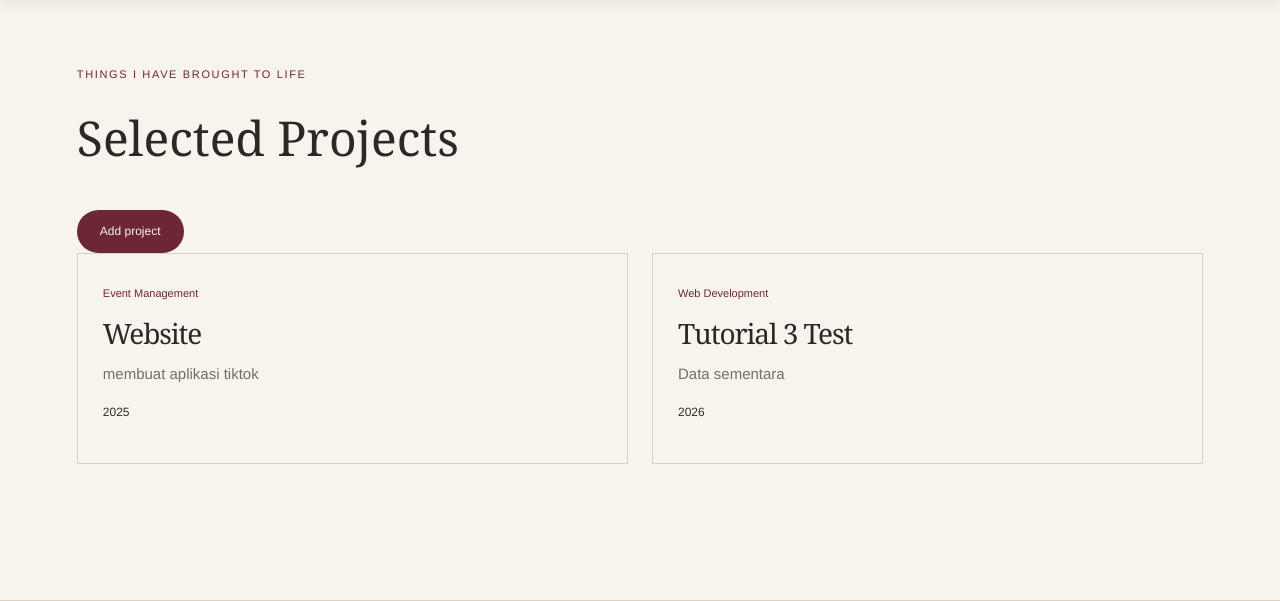
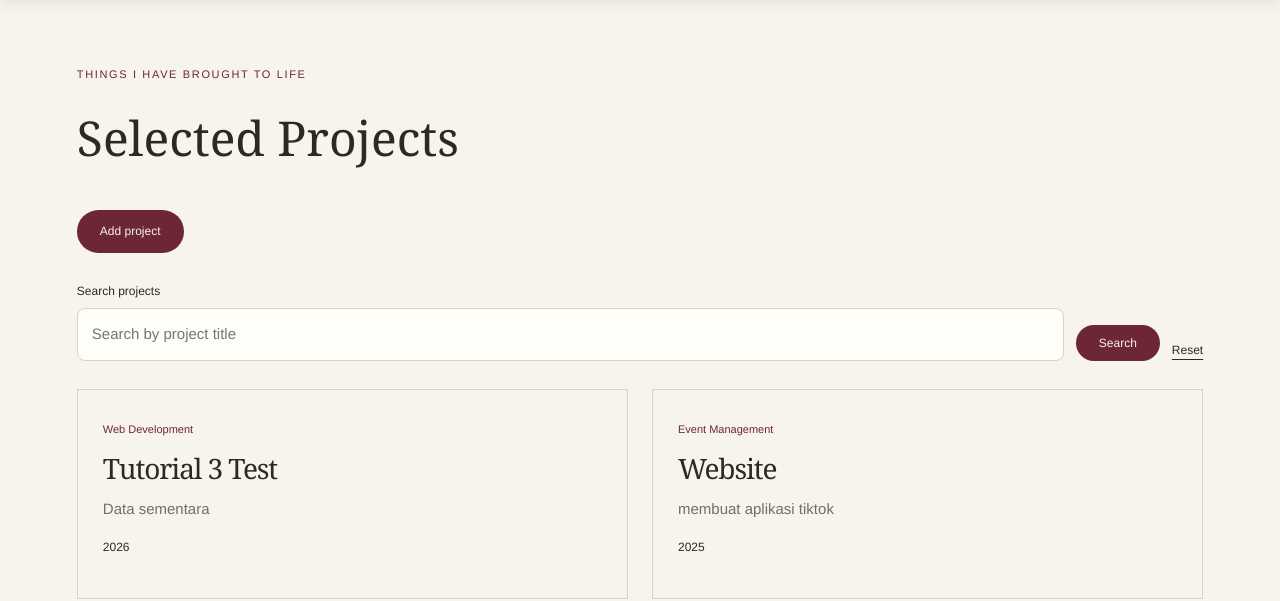
Before and after one commit to KhalishahNafisah/myportofolio, a Django app: page /projects/ in a window 1280 px wide. Shown: the part 71-672 px from the top of the page. Run offline with Django 4.2, Linux system fonts and the light colour scheme; data comes from the database, SQL or seed files in the repository.

Commit message:
Menambah JSON endpoint dan title search

```diff
--- a/main/urls.py
+++ b/main/urls.py
@@ -1,6 +1,6 @@
 from django.urls import path
 
-from main.views import show_main, show_experience, show_projects, show_about, show_life, show_contact, create_project
+from main.views import show_main, show_experience, show_projects, show_about, show_life, show_contact, create_project, get_projects_json
 
 app_name = "main"
 
@@ -12,4 +12,5 @@ urlpatterns = [
     path("experience/", show_experience, name="show_experience"),
     path("projects/", show_projects, name="show_projects"),
     path("projects/add/", create_project, name="create_project"),
+        path("api/projects/", get_projects_json, name="get_projects_json"),
 ]
--- a/main/views.py
+++ b/main/views.py
@@ -32,12 +32,26 @@ def show_experience(request):
     return render(request, "experience.html", context)
 
 def show_projects(request):
-    context = {
-        "logo": "KN",
-        "name": "Khalishah",
-        "project_list": Project.objects.all(),
-    }
-    return render(request, "projects.html", context)
+    response = get_projects_json(request)
+
+    project_list = [
+        item.object
+        for item in serializers.deserialize(
+            "json",
+            response.content.decode("utf-8"),
+        )
+    ]
+
+    return render(
+        request,
+        "projects.html",
+        {
+            "logo": "KN",
+            "name": "Khalishah",
+            "project_list": project_list,
+            "title_query": request.GET.get("title", "").strip(),
+        },
+    )
 
 def show_about(request):
     return render(request, "detail.html", {"page_title": "About me", "section_template": "includes/about.html"})
@@ -70,3 +84,15 @@ def create_project(request):
             "form": form,
         },
     )
+
+def get_projects_json(request):
+    query = request.GET.get("title", "").strip()
+    queryset = Project.objects.order_by("-year", "title")
+
+    if query:
+        queryset = queryset.filter(title__icontains=query)
+
+    return HttpResponse(
+        serializers.serialize("json", queryset),
+        content_type="application/json",
+    )
--- a/static/css/style.css
+++ b/static/css/style.css
@@ -893,3 +893,29 @@ button.button {
     border: 1px solid var(--line);
     background: var(--section-tint);
 }
+
+.project-search {
+    display: flex;
+    align-items: flex-end;
+    flex-wrap: wrap;
+    gap: 12px;
+    margin-block: 28px;
+}
+
+.project-search-field {
+    flex: 1 1 240px;
+}
+
+.project-search-field span {
+    display: block;
+    margin-bottom: 6px;
+    font-size: 12px;
+}
+
+.portfolio-project-image {
+    width: 100%;
+    height: 200px;
+    object-fit: cover;
+    margin-bottom: 18px;
+    border-radius: 6px;
+}
--- a/templates/projects.html
+++ b/templates/projects.html
@@ -18,9 +18,33 @@
                 </a>
             </div>
 
+            <form method="get"
+                action="{% url 'main:show_projects' %}"
+                class="project-search">
+                <label class="project-search-field">
+                    <span>Search projects</span>
+                    <input type="search"
+                        name="title"
+                        value="{{ title_query }}"
+                        placeholder="Search by project title">
+                </label>
+
+                <button type="submit" class="button">Search</button>
+
+                <a class="text-link" href="{% url 'main:show_projects' %}">
+                    Reset
+                </a>
+            </form>
+
             <div class="experience-grid">
                 {% for project in project_list %}
                     <article class="experience-card">
+                        {% if project.project_image_url %}
+                            <img class="portfolio-project-image"
+                                src="{{ project.project_image_url }}"
+                                alt="{{ project.title }}"
+                                loading="lazy">
+                        {% endif %}
                         <span class="experience-category">
                             {{ project.get_category_display }}
                         </span>
@@ -47,9 +71,11 @@
                         {% endif %}
                     </article>
                 {% empty %}
-                    <p class="empty-state">
-                        No projects have been added yet.
-                    </p>
+                    {% if title_query %}
+                        <p class="empty-state">No matching projects found.</p>
+                    {% else %}
+                        <p class="empty-state">No projects have been added yet.</p>
+                    {% endif %}
                 {% endfor %}
             </div>
         </div>
```
